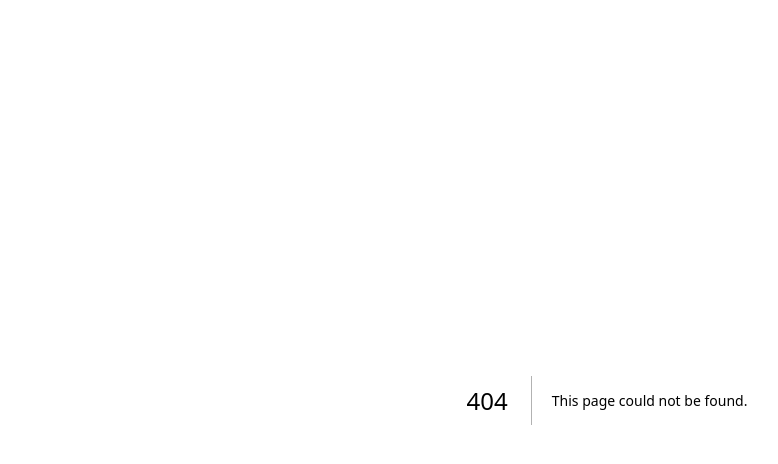
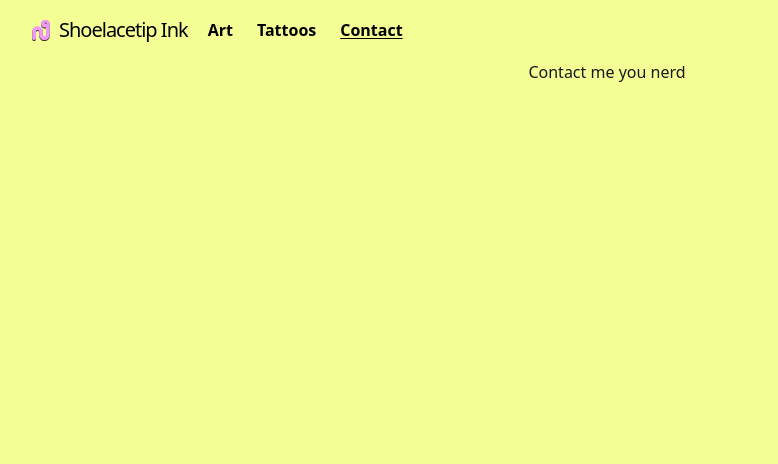
Before and after one commit to JoshJAL/shoelacetip-ink, a Next.js app: page /contact in a window 1280 px wide. Before the commit this address had no page. Shown: the top 464 px of the page, without its empty margins (33-811 px from the left). Built offline with nearby package versions, Linux system fonts and the light colour scheme.

Commit message:
change loading spinner begin adding contact page

```diff
--- /dev/null
+++ b/src/components/blurb/Blurb.tsx
@@ -0,0 +1,11 @@
+interface Props {
+  children: React.ReactNode;
+}
+
+export default function Blurb({ children }: Props) {
+  return (
+    <section className='py-4 my-4 text-xl font-semibold text-center rounded-lg px-7 bg-darkOlive text-zinc-900'>
+      {children}
+    </section>
+  );
+}
--- a/src/components/hero/Hero.tsx
+++ b/src/components/hero/Hero.tsx
@@ -1,5 +1,6 @@
 import { Hero as HeroType } from '@/types/hero';
 import Image from 'next/image';
+import Blurb from '../blurb/Blurb';
 
 const transparentSiteImage = '/images/siteImageTransparent.png';
 
@@ -15,7 +16,7 @@ export default function Hero({ heroInformation }: HeroProps) {
       </div>
 
       <div className='py-4'>
-        <p className='pb-4 text-xl font-semibold text-center'>{heroInformation.bio}</p>
+        <Blurb>{heroInformation.bio}</Blurb>
         <div className='flex w-full flex-start'>
           <ul className='flex flex-col gap-2'>
             <li className='text-lg font-bold'>Rates:</li>
--- a/src/components/loadingSpinner/LoadingSpinner.module.css
+++ b/src/components/loadingSpinner/LoadingSpinner.module.css
@@ -1,62 +1,25 @@
 .loader {
-  width: 54px;
-  height: 54px;
+  --lightOlive: #f3fe95;
+  --lilac: #92b3fa;
+  --customPink: #ef98f9;
+  --darkOlive: #e0d347;
+  --lilacHover: #6193ff;
+  --pinkDarker: #ea6bf8;
+  width: 8px;
+  height: 8px;
   position: relative;
-  border-radius: 4px;
-  background-color: #92b3fa;
-  background-image: radial-gradient(circle 5px, #ef98f9 100%, transparent 0),
-    radial-gradient(circle 5px, #ef98f9 100%, transparent 0), radial-gradient(circle 5px, #ef98f9 100%, transparent 0),
-    radial-gradient(circle 5px, #ef98f9 100%, transparent 0), radial-gradient(circle 5px, #ef98f9 100%, transparent 0),
-    radial-gradient(circle 5px, #ef98f9 100%, transparent 0);
-  background-repeat: no-repeat;
-  animation: move 4s linear infinite, rotate 2s linear infinite;
+  border-radius: 50%;
+  background: var(--lilacHover);
+  animation: wave 1s ease-in infinite;
 }
 
-@keyframes rotate {
-  0%,
-  20% {
-    transform: rotate(0deg);
+@keyframes wave {
+  0% {
+    box-shadow: 0 0 0 0px var(--lilac), 0 0 0 20px var(--lightOlive), 0 0 0 40px var(--lilacHover),
+      0 0 0 60px var(--customPink), 0 0 0 80px var(--pinkDarker);
   }
-  30%,
-  40% {
-    transform: rotate(90deg);
-  }
-  50%,
-  60% {
-    transform: rotate(180deg);
-  }
-  70%,
-  80% {
-    transform: rotate(270deg);
-  }
-  90%,
   100% {
-    transform: rotate(360deg);
+    box-shadow: 0 0 0 80px var(--customPink), 0 0 0 60px rgba(255, 255, 255, 0.2), 0 0 0 40px rgba(255, 255, 255, 0.4),
+      0 0 0 20px var(--lilac), 0 0 0 0px var(--lightOlive);
   }
 }
-@keyframes move {
-  0%,
-  9% {
-    background-position: -12px -15px, -12px 0px, -12px 15px, 12px -15px, 12px 0px, 12px 15px;
-  }
-  10%,
-  25% {
-    background-position: 0px -15px, -12px 0px, -12px 15px, 34px -15px, 12px 0px, 12px 15px;
-  }
-  30%,
-  45% {
-    background-position: 0px -34px, -12px -10px, -12px 12px, 34px -15px, 12px -10px, 12px 12px;
-  }
-  50%,
-  65% {
-    background-position: 0px -34px, -12px -34px, -12px 12px, 34px -12px, 0px -10px, 12px 12px;
-  }
-  70%,
-  85% {
-    background-position: 0px -34px, -12px -34px, 0px 12px, 34px -12px, 0px -10px, 34px 12px;
-  }
-  90%,
-  100% {
-    background-position: 0px -34px, -12px -34px, 0px 0px, 34px -12px, 0px 0px, 34px 12px;
-  }
-}
--- a/src/components/loadingSpinner/LoadingSpinner.tsx
+++ b/src/components/loadingSpinner/LoadingSpinner.tsx
@@ -2,7 +2,7 @@ import styles from './LoadingSpinner.module.css';
 
 export default function LoadingSpinner() {
   return (
-    <div className='scale-[4] mt-40'>
+    <div className='scale-[4] mt-96'>
       <div className={`${styles.loader}`} />
     </div>
   );
--- /dev/null
+++ b/src/pages/contact/index.tsx
@@ -0,0 +1,21 @@
+import Body from '@/components/Body';
+import Content from '@/components/Content';
+import DefaultHead from '@/components/DefaultHead';
+import Header from '@/components/header/Header';
+import Main from '@/components/Main';
+
+export default function Contact() {
+  return (
+    <>
+      <DefaultHead />
+      <Body>
+        <Header />
+        <Main>
+          <Content>
+            <p>Contact me you nerd</p>
+          </Content>
+        </Main>
+      </Body>
+    </>
+  );
+}
```
